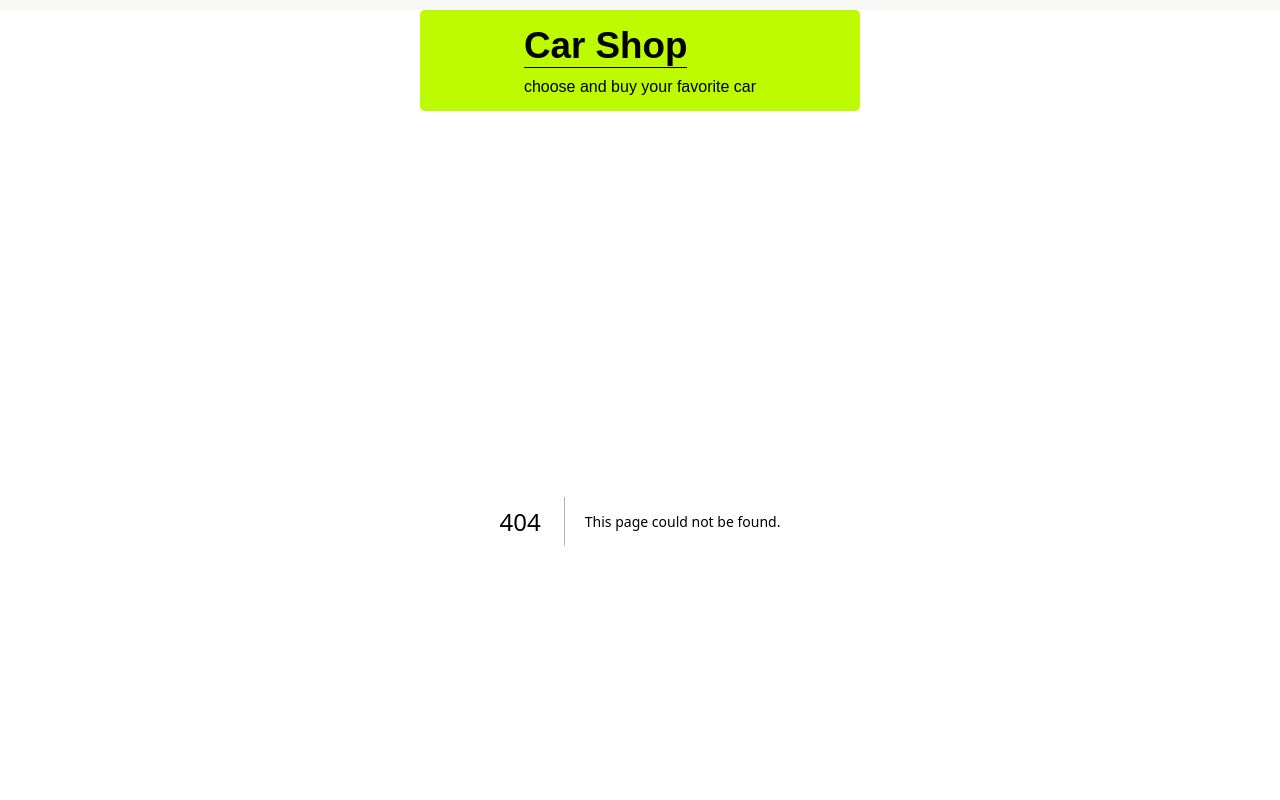
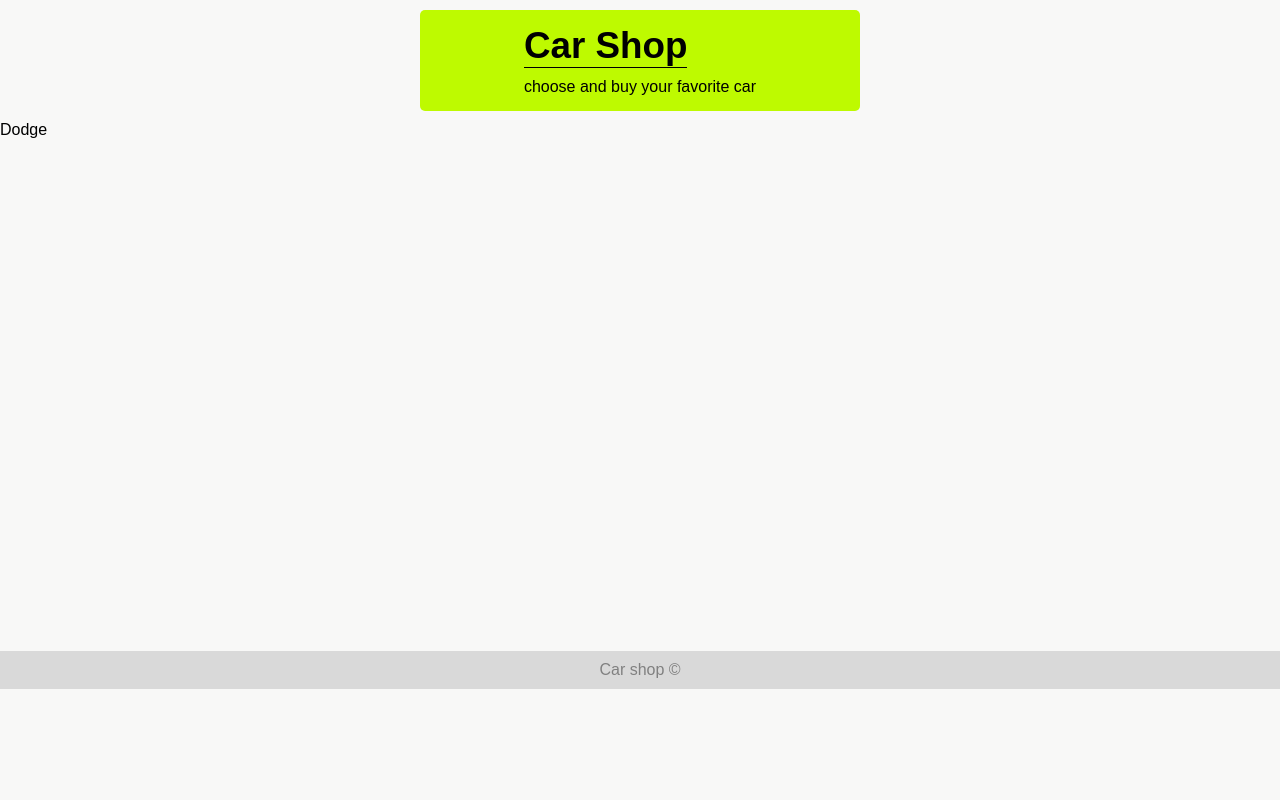
Before and after one commit to aqorbani/carshop, a Next.js app: page /cars/1 in a window 1280 px wide. Before the commit this address had no page. Shown: the top 800 px of the page. Built offline with nearby package versions, Linux system fonts and the light colour scheme.

Commit message:
get car detail

```diff
--- a/components/modules/Cards.js
+++ b/components/modules/Cards.js
@@ -1,10 +1,12 @@
 import Image from "next/image";
 import styles from "./Cards.module.css";
 import Location from "../icons/Location";
+import Link from "next/link";
 
 export default function Cards(props) {
   const { id, name, model, year, distance, location, image, price } = props;
   return (
+    <Link href={`/cars/${id}`}>
       <div className={styles.container}>
         <Image
           src={image}
@@ -23,5 +25,6 @@ export default function Cards(props) {
           </div>
         </div>
       </div>
+    </Link>
   );
 }
--- /dev/null
+++ b/pages/cars/[carId].js
@@ -0,0 +1,9 @@
+import carsData from "@/data/carsData";
+import { useRouter } from "next/router";
+
+export default function CarDetails() {
+  const router = useRouter();
+  const { carId } = router.query;
+  const carDetails = carsData[carId - 1];
+  return <div>{carDetails.name}</div>;
+}
```
Lines whose indentation alone changed are shown as unchanged.
